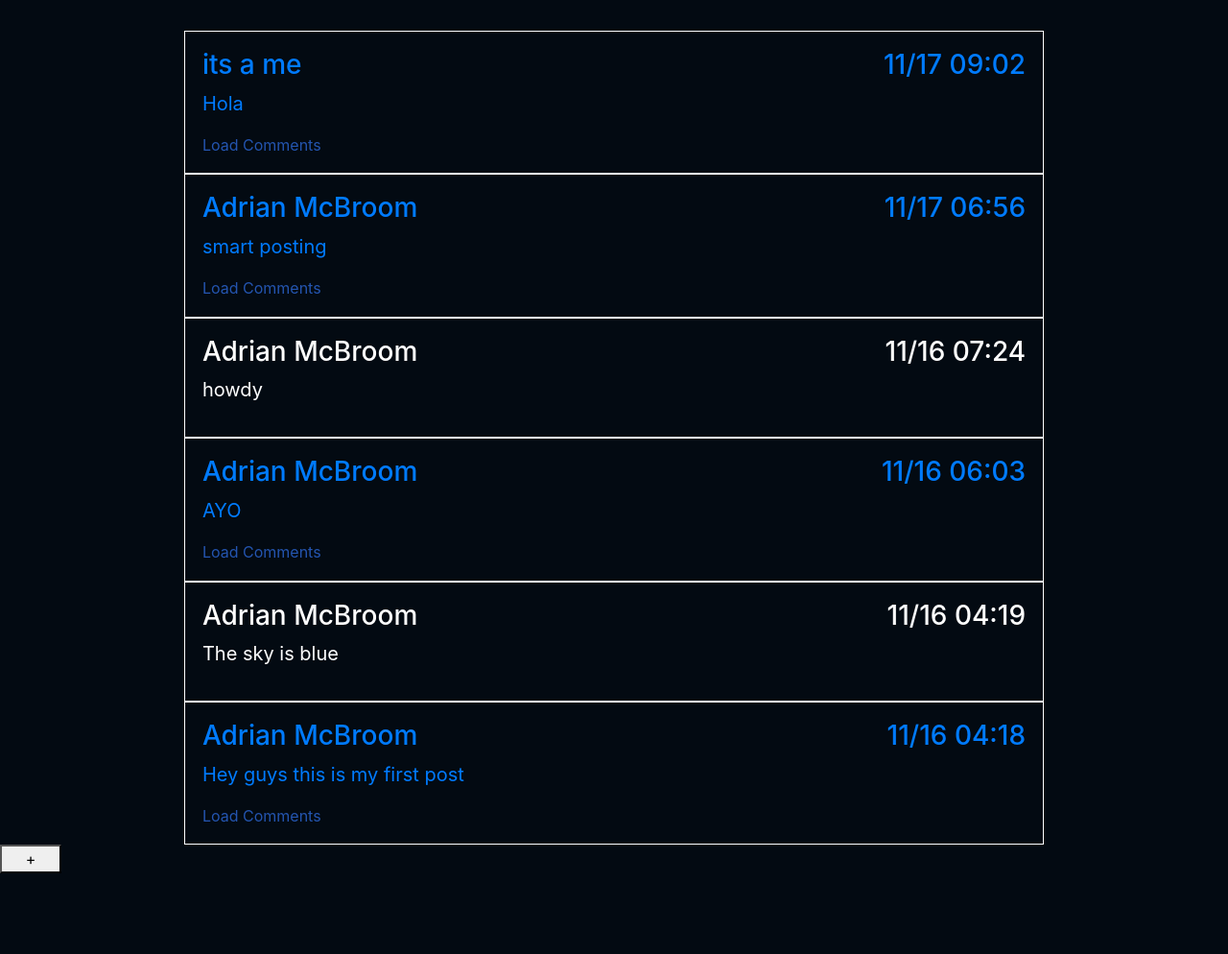
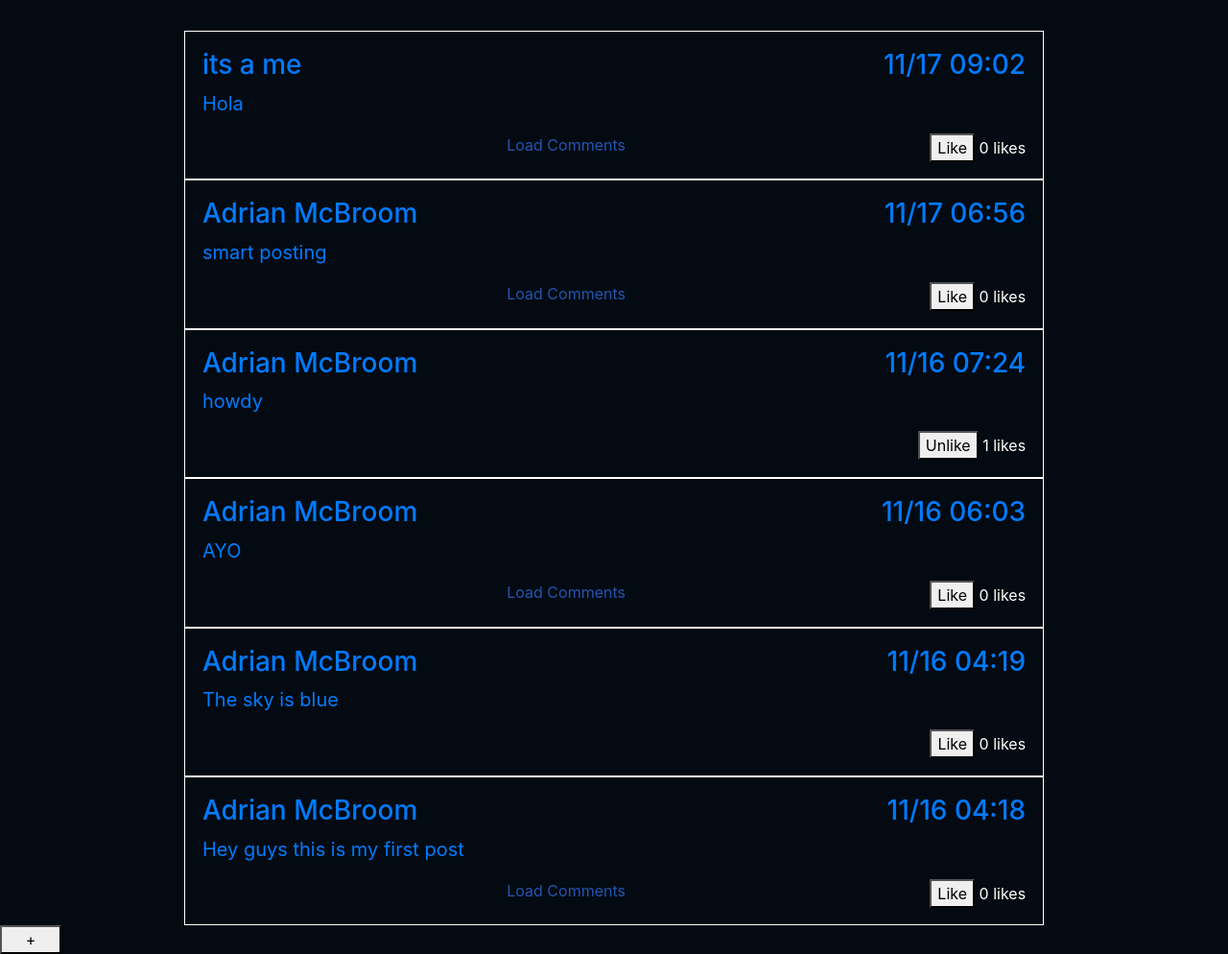
Before and after one commit to amcbroom52/CSE-106-Project, a Flask app: page / in a window 1280 px wide. Shown: the part 56-1050 px from the top of the page at 96% size. Before the commit the page ends 966 px from the top, so only its background shows below. Run offline with Flask 2, Linux system fonts and the light colour scheme; a user stored in the database is signed in; data comes from the database, SQL or seed files in the repository; both versions use the stored data as it was after the commit; some libraries are stand-ins or nearby versions.

Commit message:
added like button

```diff
--- a/app.py
+++ b/app.py
@@ -34,6 +34,7 @@
   password = db.Column(db.String, unique=True, nullable=False)
   posts = db.relationship('Post', backref="User")
   comments = db.relationship('Comment', backref="User")
+  likes = db.relationship('Likes', backref="User")
   followed = db.relationship(
         'User', secondary=followers,
         primaryjoin=(followers.c.follower_id == id),
@@ -41,16 +42,22 @@
         backref=db.backref('followers', lazy='dynamic'), lazy='dynamic')
 
   def follow(self, user):
-        if not self.is_following(user):
-            self.followed.append(user)
+      if not self.is_following(user):
+          self.followed.append(user)
 
   def unfollow(self, user):
-        if self.is_following(user):
-            self.followed.remove(user)
+      if self.is_following(user):
+          self.followed.remove(user)
 
   def is_following(self, user):
-        return self.followed.filter(
-            followers.c.followed_id == user.id).count() > 0
+      return self.followed.filter(followers.c.followed_id == user.id).count() > 0
+
+  def has_liked_post(self, post):
+    if Likes.query.filter_by(post = post.id, user = current_user.id).first() is not None:
+      return True
+    else:
+      return False
+
 
 class Post(db.Model):
   id = db.Column(db.Integer, primary_key=True)
@@ -58,6 +65,10 @@
   author = db.Column(db.Integer, db.ForeignKey('user.id'), nullable=False)
   timePosted = db.Column(db.DateTime, nullable=False, default=datetime.utcnow)
   comments = db.relationship('Comment', backref='Post')
+  likes = db.relationship('Likes', backref='Post')
+
+  def num_likes(self):
+    return Likes.query.filter_by(post = self.id).count()
 
 class Comment(db.Model):
   id = db.Column(db.Integer, primary_key=True)
@@ -66,7 +77,9 @@
   timePosted = db.Column(db.DateTime, nullable=True, default=datetime.utcnow)
   post = db.Column(db.Integer, db.ForeignKey('post.id'), nullable=False)
 
-
+class Likes(db.Model):
+  user = db.Column(db.Integer, db.ForeignKey('user.id'), primary_key=True)
+  post = db.Column(db.Integer, db.ForeignKey('post.id'), primary_key=True)
 
 
 @login_manager.user_loader
@@ -166,6 +179,17 @@
   current_user.unfollow(UserID)
   return redirect(render_profile)
 
+@app.route('/like/<int:PostID>', methods=['GET', 'POST'])
+@login_required
+def like(PostID):
+  like = Likes(post = PostID, user = current_user.id)
+  if Likes.query.filter_by(post = like.post, user = like.user).first() is None:
+    db.session.add(like)
+  else:
+    Likes.query.filter_by(post = like.post, user = like.user).delete()
+  db.session.commit()
+  return redirect(url_for('home'))
+
 
 admin.add_view(ModelView(User, db.session))
 admin.add_view(ModelView(Comment, db.session))
--- a/static/css/main.css
+++ b/static/css/main.css
@@ -5,7 +5,7 @@
 .post-page {
   width: 70%;
   margin: auto;
-  margin-top:2.5%;
+  margin-top: 2.5%;
   display: flex;
   flex-direction: column;
   justify-content: flex-start;
@@ -33,6 +33,12 @@
 
 .post-text {
   font-size: 125%;
+}
+
+.post-bottom {
+  display: flex;
+  flex-direction: row;
+  justify-content: space-between;
 }
 
 .write-comment {
--- a/templates/feed.html
+++ b/templates/feed.html
@@ -51,9 +51,21 @@
 
         <p class="post-text">{{post.text}}</p>
 
-        {%if post.comments%}
-        <a href="{{url_for('post', postID=post.id)}}" class="load-comments">Load Comments</a>
-        {%endif%}
+        <div class="post-bottom">
+          <div>
+            {%if post.comments%}
+            <a href="{{url_for('post', postID=post.id)}}" class="load-comments">Load Comments</a>
+            {%endif%}
+          </div>
+          <div>
+            {%if current_user.has_liked_post(post)%}
+            <a href="{{url_for('like', PostID=post.id)}}"><button>Unlike</button></a>
+            {%else%}
+            <a href="{{url_for('like', PostID=post.id)}}"><button>Like</button></a>
+            {%endif%}
+            {{post.likes|length}} likes
+          </div>
+        </div>
       </div>
     </a>
     {%endfor%}
```
Also changed, not shown: database.sqlite.
